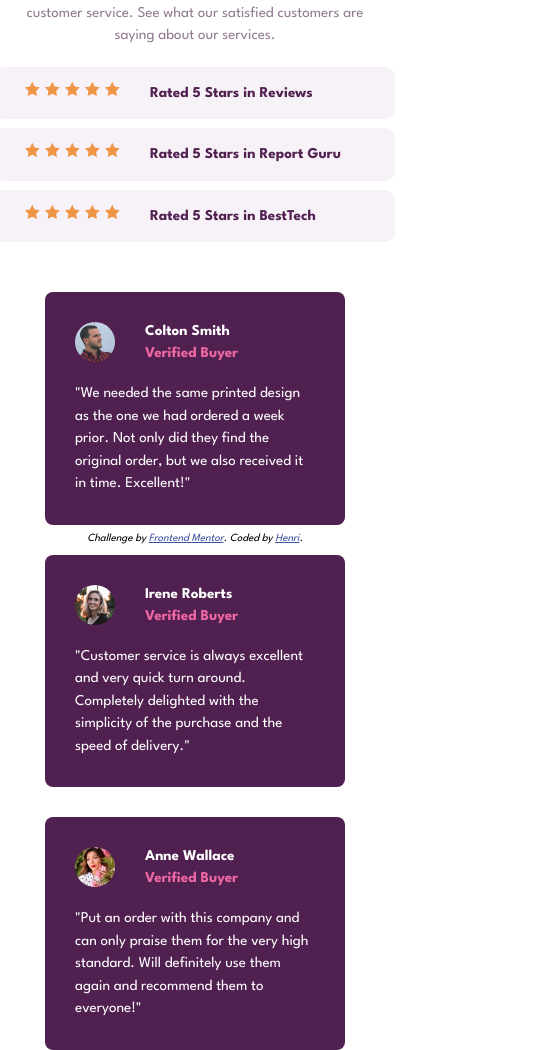
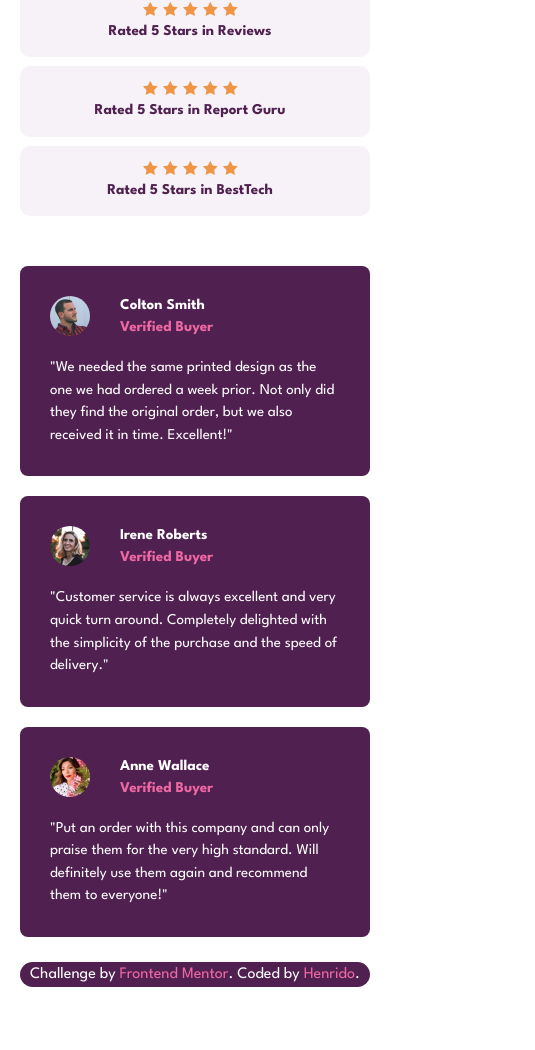
Before and after one commit to Henrido-cpu/social-proof-section, a plain HTML site: page index.html in a window 390 px wide. Shown: the part 296-1346 px from the top of the page, 535 px wide, since content can reach past the window. After the commit the page ends 1293 px from the top, so only its background shows below. Drawn offline with Linux system fonts and the light colour scheme.

Commit message:
Build site responsiveness with flexbox

```diff
--- a/index.html
+++ b/index.html
@@ -76,13 +76,14 @@
           standard. Will definitely use them again and recommend them to everyone!"</p>
         </section>
       </footer>
+      <div class="attribution-container">
+        <address class="attribution">
+          Challenge by
+            <a href="https://www.frontendmentor.io?ref=challenge" target="_blank"
+              >Frontend Mentor</a>.
+              Coded by <a href="https://www.frontendmentor.io/profile/Henrido-cpu">Henrido</a>.
+        </address>
+      </div>
     </div>
-
-    <address class="attribution">
-      Challenge by
-      <a href="https://www.frontendmentor.io?ref=challenge" target="_blank"
-        >Frontend Mentor</a
-      >. Coded by <a href="#">Henri</a>.
-    </address>
   </body>
 </html>
--- a/styles.css
+++ b/styles.css
@@ -32,8 +32,9 @@ p{
 }
 
 .main-container{
-    height:100vh;
-    padding:140px;
+    height:100%;
+    width:1250px;
+    padding:100px;
     display: flex;
     flex-direction: column;
     margin: 0 auto;
@@ -43,8 +44,9 @@ header{
     width:100%;
     display: flex;
     justify-content:space-between;
-    flex:1.2;
+    flex:3 auto;
     flex-wrap: wrap;
+    margin:auto;
 }
 
 main p{
@@ -65,8 +67,7 @@ main h1{
     color:var(--very-dark-magenta);
     width:13ch;
     font-size:3rem;
-    margin-bottom:20px;
-    margin:auto auto 0 0;
+    margin:auto auto 50px 0;
 }
 
 p{
@@ -75,10 +76,11 @@ p{
 
 footer{
     display: flex;
-    gap:30px;
-    flex:auto;
+    flex:1 1 auto;
     flex-wrap: wrap;
-    justify-content: center;
+    justify-content: space-between;
+    gap:20px;
+    margin:auto;
 }
 
 footer h2,footer h3{
@@ -105,7 +107,7 @@ header section ul{
 }
 
 header section ul li{
-    width:fit-content;
+    width:390px;
     align-self: flex-start;
     background: var(--light-grayish-magenta);
     padding:15px 30px;
@@ -113,9 +115,14 @@ header section ul li{
     border-radius:10px;
     color:var(--very-dark-magenta);
     font-weight: 700;
-    min-width:400px;
     display:flex;
     flex:auto;
+    flex-wrap: wrap;
+}
+
+.images{
+    flex-shrink: 0;
+    width:fit-content;
 }
 
 header section img{
@@ -141,7 +148,7 @@ li:nth-of-type(3){
     padding:30px;
     border-radius:8px;
     align-self: center;
-    width:300px;
+    flex: 1 1 330px;
 }
 
 
@@ -163,18 +170,39 @@ footer .card:nth-child(3){
     align-self: flex-end;
 }
 
-
-.attribution {
-font-size: 11px;
-text-align: center;
-position:absolute;
-bottom:5px;
-}
-.attribution a {
-color: hsl(228, 45%, 44%);
+.attribution-container {
+    position:relative;
+    width:100%;
 }
 
-@media (max-width:1065px){
+.attribution{
+    position:absolute;
+    text-align: center;
+    width:100%;
+    bottom:-50px;
+    background: var(--very-dark-magenta);
+    padding:5px;
+    color:white;
+    border-radius: 15px;
+}
+
+address{
+    font-style: normal;
+}
+
+.attribution a {
+color: var(--soft-pink);
+text-decoration: none;
+}
+
+@media (max-width:1250px){
+
+    .main-container{
+        margin: auto;
+        padding:60px 20px;
+        height:auto;
+    }
+
     header section{
         margin-bottom:50px;
     }
@@ -188,4 +216,76 @@ color: hsl(228, 45%, 44%);
     main{
         margin-bottom:20px;
     }
+
+
+    header section img:last-child{
+        margin-right:0;
+    }
+
+    header section ul li{
+        align-items: center;
+        flex-direction: column;
+    }
+
+
+    .card-header{
+        flex:auto;
+    }
+
+    header main{
+        flex:auto;
+        width:100%;
+        height:fit-content;
+    }
+
+    header section ul{
+        flex: initial;
+        width:80%;
+    }
+
 }
+
+@media(max-width: 500px){
+    .card{
+        flex:auto;
+        width:100%;
+    }
+
+    footer .card:nth-child(1){
+        align-self: initial;
+    }
+
+    footer .card:nth-child(2){
+        align-self: initial;
+    }
+
+    footer .card:nth-child(3){
+        align-self: initial;
+    }
+
+    footer{
+        flex-direction: column;
+        align-items: center;
+        justify-content: center;
+    }
+
+    header section ul li{
+        width:100%;
+    }
+
+    header section ul{
+        width: 100%;
+    }
+
+    header{
+        width:100%;
+    }
+
+    main h1{
+        width:100%;
+    }
+
+    main p{
+        width:100%;
+    }
+}
```
